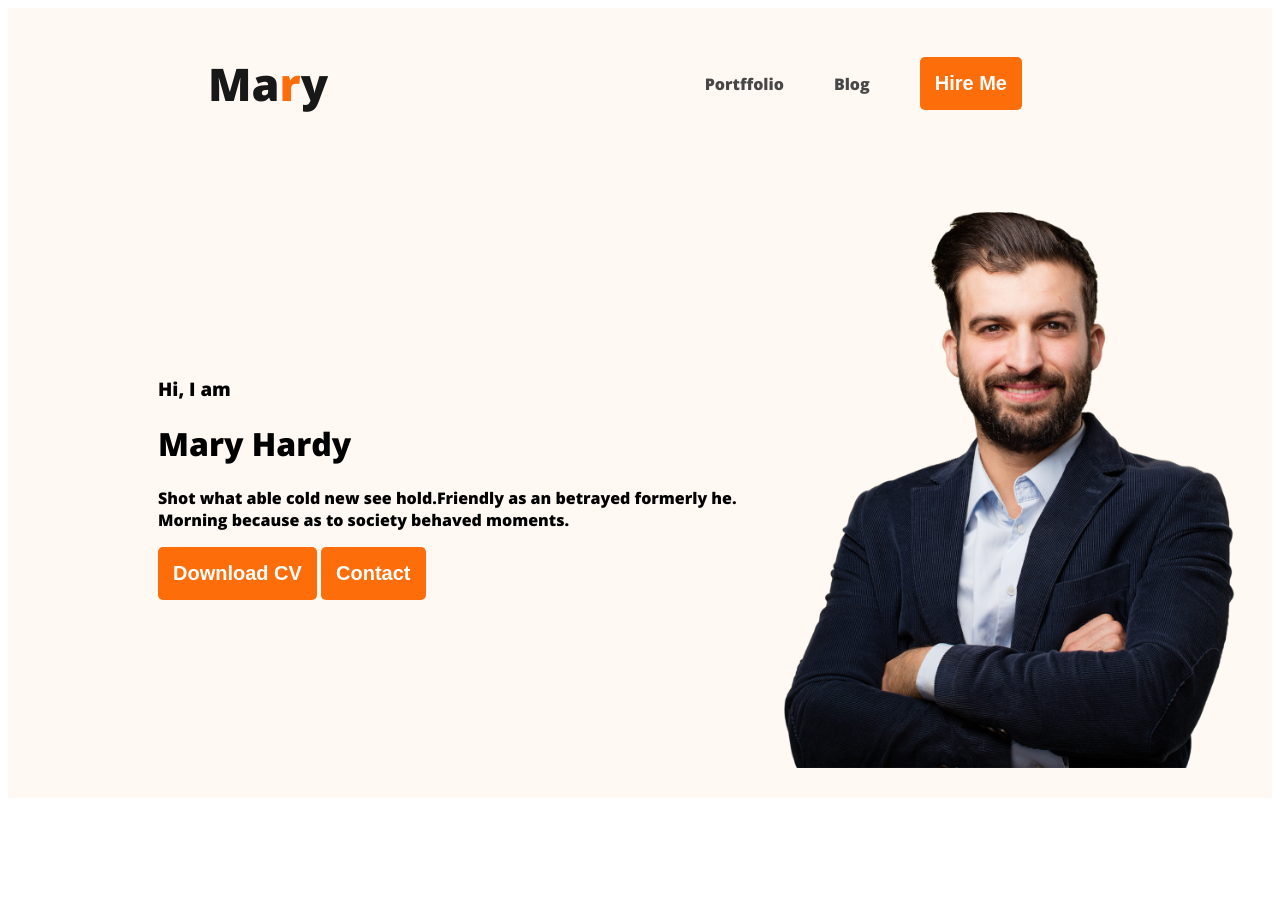
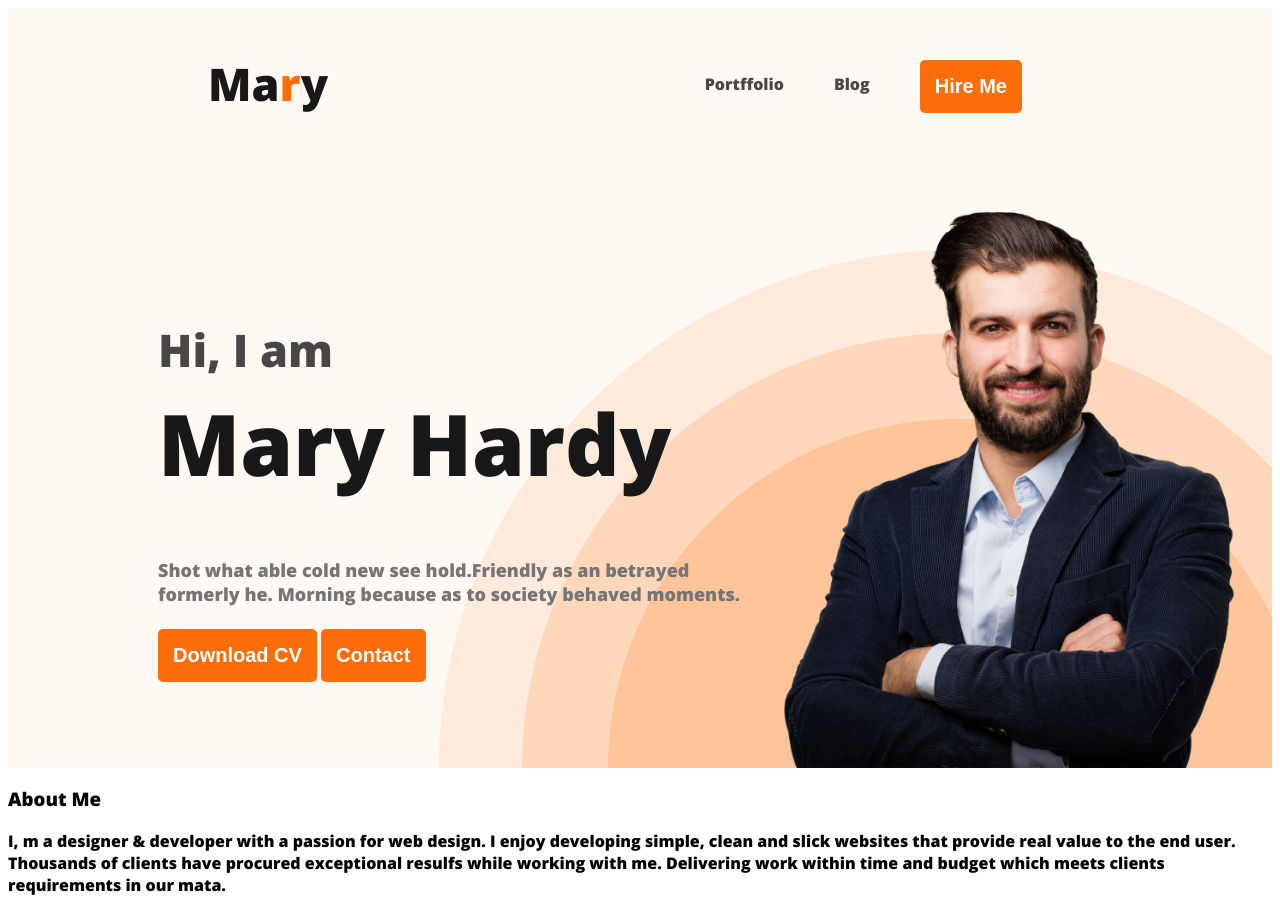
Before and after one commit to Tonmoy6/tonmoy-web-dev-porttfolio, a plain HTML site: page index.html in a window 1280 px wide. Before the commit the page ends 806 px from the top, so only its background shows below. Drawn offline with nearby package versions, Linux system fonts and the light colour scheme; a web font is replaced by a local one.

Commit message:
added heder

```diff
--- a/index.html
+++ b/index.html
@@ -33,6 +33,10 @@
     </header>
 
     <main>
+        <section class="about">
+            <h3 class="section-title">About Me</h3>
+            <p class="section-details">I, m a designer & developer with a passion for web design. I enjoy developing simple, clean and slick websites that provide real value to the end user. Thousands of clients have procured exceptional resulfs while working with me. Delivering work within time and budget which meets clients requirements in our mata.</p>
+        </section>
 
     </main>
     <footer>
--- a/style/styleportffolio.css
+++ b/style/styleportffolio.css
@@ -13,6 +13,7 @@ color: white;
 font-size: 20px;
 font-weight: 700;
 padding: 15px;
+margin-top: 5px;
 }
 /*nav related style*/
 nav{
@@ -43,12 +44,37 @@ nav a{
 /*header related style*/
 .header{
  background-color: #FFF8F3;
+ background-image: url(../images/header_bg.png);
+ background-position: bottom right;
+ background-repeat: no-repeat;
 }
 .banner{
-    padding: 30px 30px 30px 150px;
+    padding: 30px 30px 0px 150px;
     display: flex;
     align-items: center;
+    justify-content: space-between;
 }
 .banner .profile-pic{
     width: 500px;
 }
+.banner-gritting{
+    font-size: 45px;
+    font-weight: 600;
+    color: #474747;
+    margin-bottom: 0px;
+}
+.banner-title{
+   font-size: 85px;
+    font-weight: 700;
+    color: #181818;
+    margin-top: 5px;
+}
+.banner-dtl{
+    font-size: 18px;
+    font-weight: 400;
+    color:  #757575;
+    margin-top: 20px;
+}
+.banner-content{
+    max-width: 600px;
+}
```
